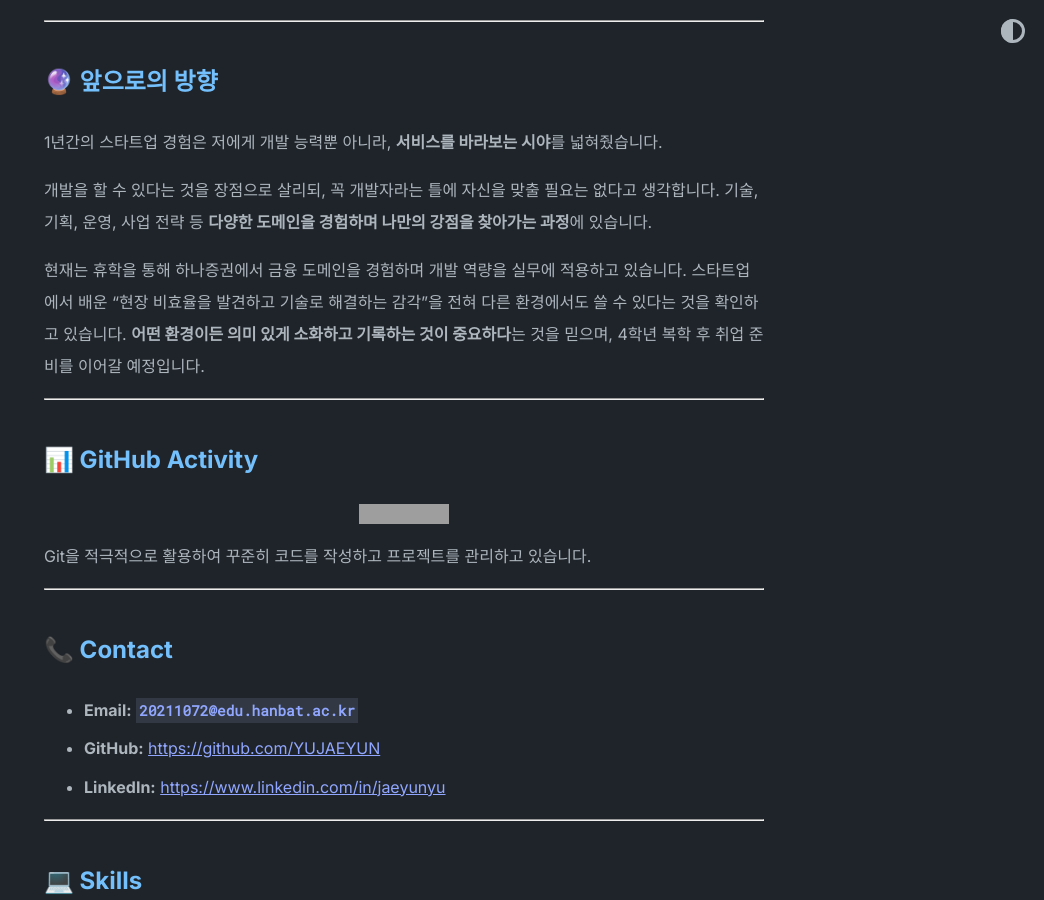
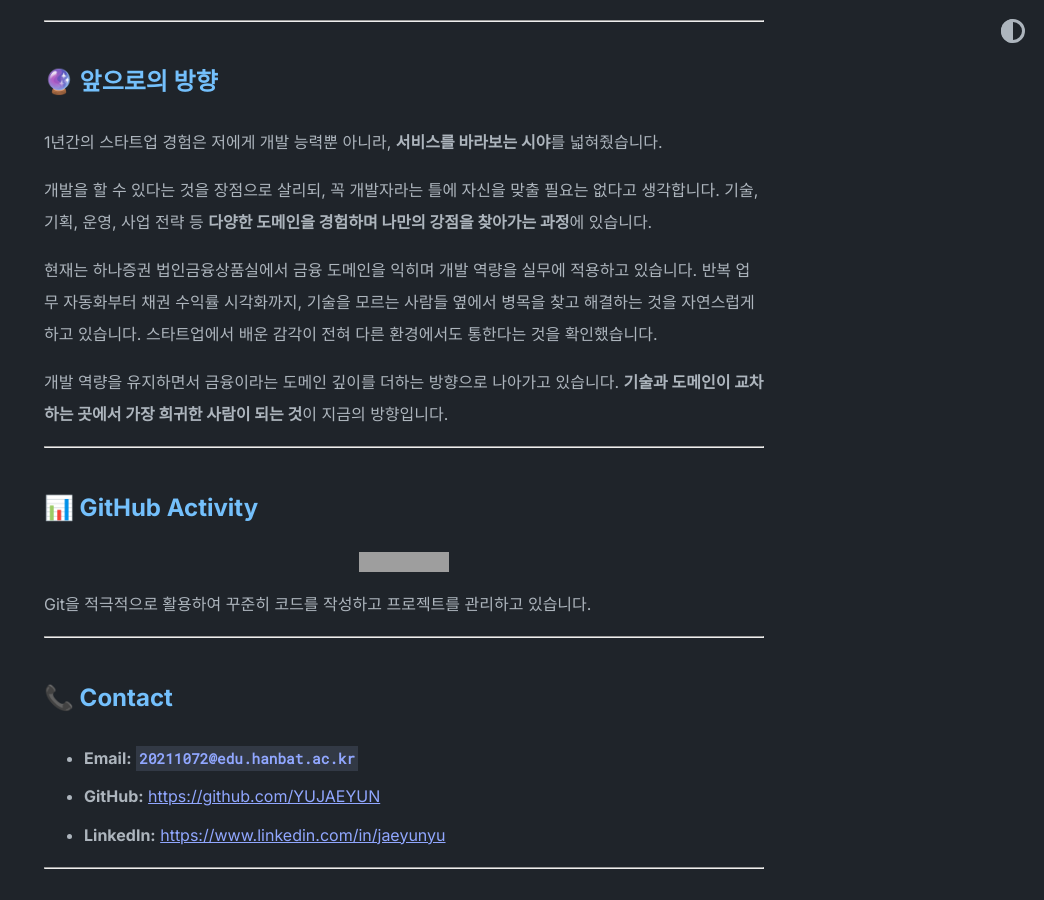
Before and after one commit to YUJAEYUN/yujaeyun.github.io, a Jekyll site: the page built from about.md, in a window 1280 px wide and 900 px high, scrolled down 4142 px. Shown: the whole window, without its empty margins (236-1280 px from the left). Built offline with Jekyll 4.4.1, drawn with Linux system fonts in a browser that asks for light colours; some of the changed text lies outside the part shown; grey boxes are pictures that could not be loaded.

Commit message:
docs: update personal information and content in about and index pages

```diff
--- a/about.md
+++ b/about.md
@@ -113,7 +113,9 @@ AI가 만든 코드라도 그 의도를 이해하고 책임지는 건 사람의
 
 개발을 할 수 있다는 것을 장점으로 살리되, 꼭 개발자라는 틀에 자신을 맞출 필요는 없다고 생각합니다. 기술, 기획, 운영, 사업 전략 등 **다양한 도메인을 경험하며 나만의 강점을 찾아가는 과정**에 있습니다.
 
-현재는 휴학을 통해 하나증권에서 금융 도메인을 경험하며 개발 역량을 실무에 적용하고 있습니다. 스타트업에서 배운 "현장 비효율을 발견하고 기술로 해결하는 감각"을 전혀 다른 환경에서도 쓸 수 있다는 것을 확인하고 있습니다. **어떤 환경이든 의미 있게 소화하고 기록하는 것이 중요하다**는 것을 믿으며, 4학년 복학 후 취업 준비를 이어갈 예정입니다.
+현재는 하나증권 법인금융상품실에서 금융 도메인을 익히며 개발 역량을 실무에 적용하고 있습니다. 반복 업무 자동화부터 채권 수익률 시각화까지, 기술을 모르는 사람들 옆에서 병목을 찾고 해결하는 것을 자연스럽게 하고 있습니다. 스타트업에서 배운 감각이 전혀 다른 환경에서도 통한다는 것을 확인했습니다.
+
+개발 역량을 유지하면서 금융이라는 도메인 깊이를 더하는 방향으로 나아가고 있습니다. **기술과 도메인이 교차하는 곳에서 가장 희귀한 사람이 되는 것**이 지금의 방향입니다.
 
 ---
 
@@ -188,7 +190,7 @@ Git을 적극적으로 활용하여 꾸준히 코드를 작성하고 프로젝
 
 **하나증권 법인금융상품실** · _2026.03 ~ 현재_
 
-현장에서 반복 업무를 직접 발견하고 코드로 해결했습니다. 요청을 기다리지 않고 먼저 만들었습니다.
+현장에서 반복 업무를 직접 발견하고 코드로 자동화하고 있습니다.
 - PowerShell: 망간 자료전송 승인을 단축키 하나로 처리
 - JavaScript: 등기우편 수령 알림 자동화
 - DART OpenAPI: 3,950개 기업 재무 스크리닝 → 조건 충족 59개 추출 (이사님 수작업을 10분으로 단축)
```
Also changed, not shown: index.md (+3 -3 lines).
